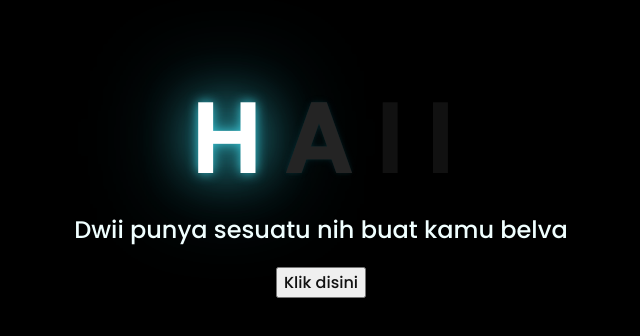
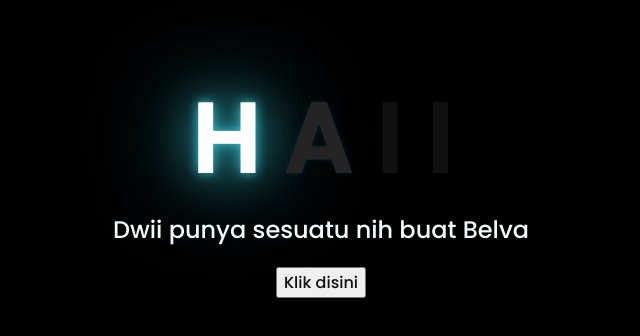
Before and after one commit to dwiaamaliaaa/Belva, a plain HTML site: page index.html in a window 1280 px wide. Shown: the part 226-562 px from the top of the page, without its empty margins (327-967 px from the left). Drawn offline with Linux system fonts and the light colour scheme.

Commit message:
index.html

```diff
--- a/index.html
+++ b/index.html
@@ -18,7 +18,7 @@
     </div>
 
     <div class="description">
-        <span>Dwii punya sesuatu nih buat kamu belva</span>
+        <span>Dwii punya sesuatu nih buat Belva</span>
     </div>
     <div class="button">
         <button>
```
